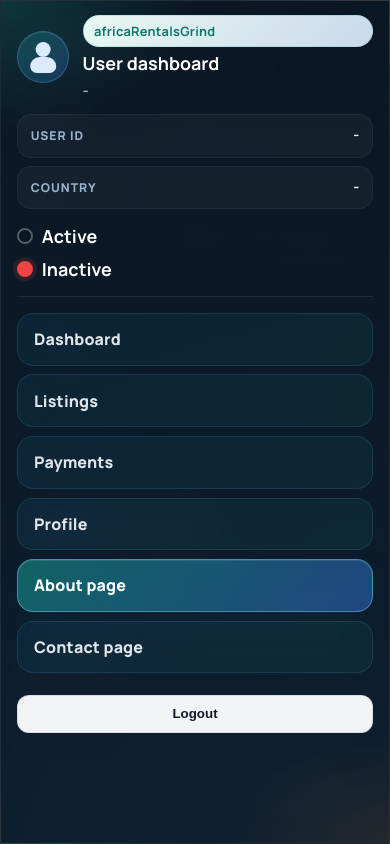
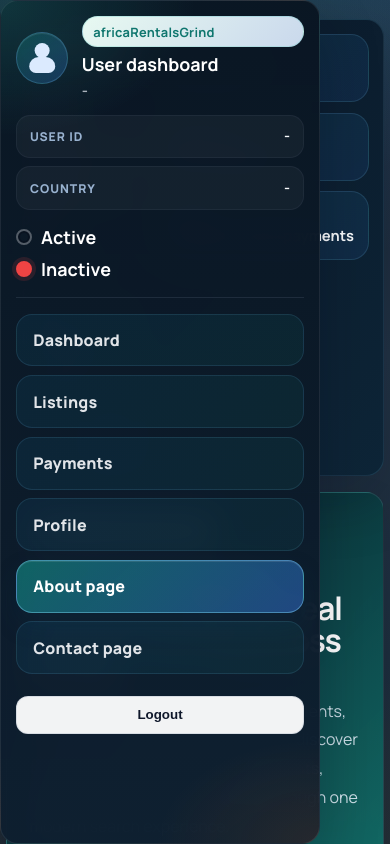
Before and after one commit to itaueliud/tstplotconnect, a Next.js app in the folder frontend/: page /about in a window 390 px wide. Shown: the top 844 px of the page. Built offline with nearby package versions, Linux system fonts and the light colour scheme; no server answers.

Commit message:
Hotfix mobile drawer CSS compatibility

```diff
--- a/frontend/src/app/globals.css
+++ b/frontend/src/app/globals.css
@@ -2241,15 +2241,14 @@ body {
     left: 0;
     z-index: 45;
     width: min(84vw, 320px);
-    max-width: 100vw;
-    height: 100dvh;
+    max-width: calc(100vw - 0.6rem);
+    height: 100vh;
     align-content: start;
     border-radius: 0 24px 24px 0;
     transform: translateX(-108%);
     transition: transform 220ms ease;
     overflow-y: auto;
-    padding-top: calc(1.1rem + env(safe-area-inset-top, 0px));
-    padding-bottom: calc(1.1rem + env(safe-area-inset-bottom, 0px));
+    padding: 1.1rem;
   }
 
   .portal-side-nav.is-open {
@@ -2415,9 +2414,9 @@ body {
   }
 
   .portal-side-nav {
-    width: 100vw;
-    border-radius: 0;
-    padding: calc(0.9rem + env(safe-area-inset-top, 0px)) 1rem calc(0.9rem + env(safe-area-inset-bottom, 0px));
+    width: min(92vw, 320px);
+    max-width: calc(100vw - 0.5rem);
+    padding: 0.95rem;
   }
 
   .search-field input,
```
